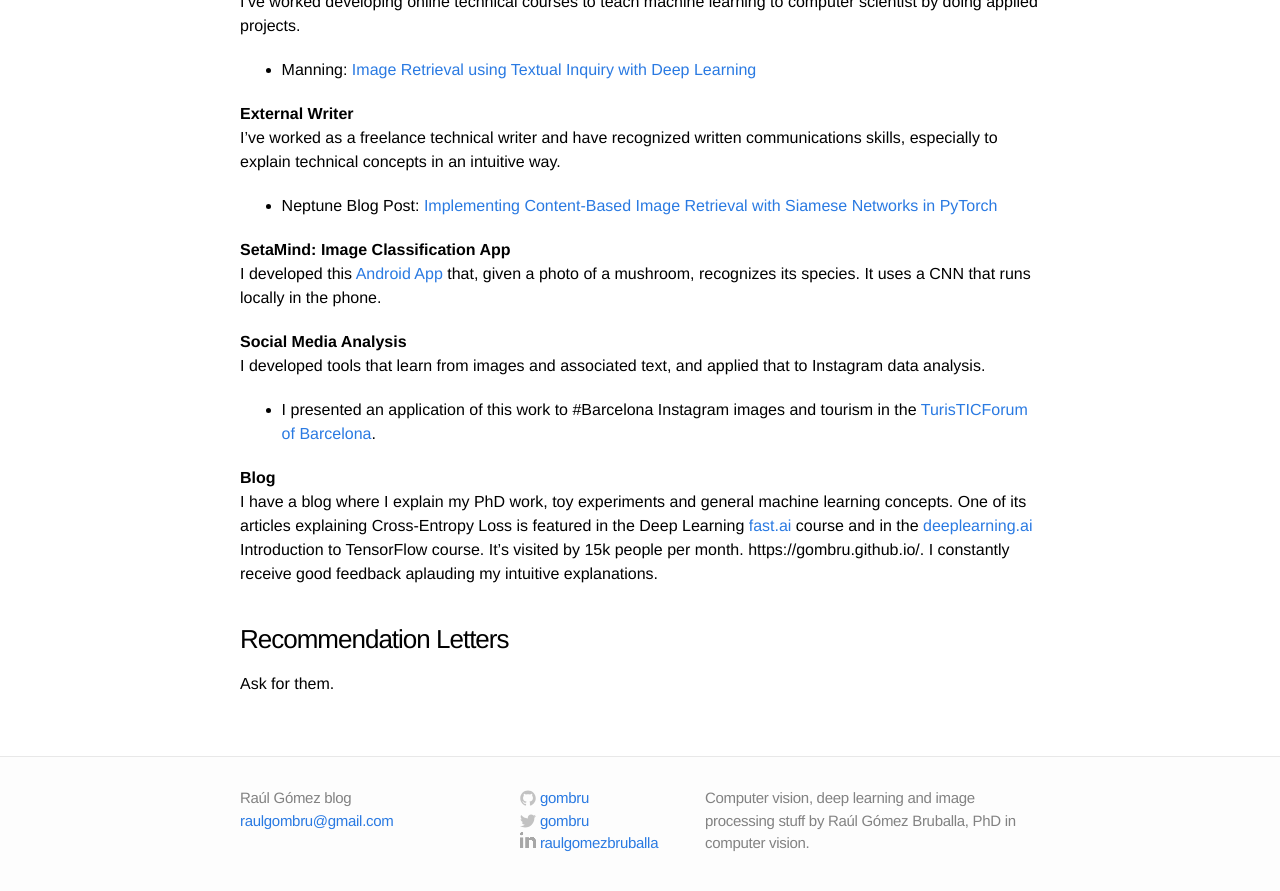
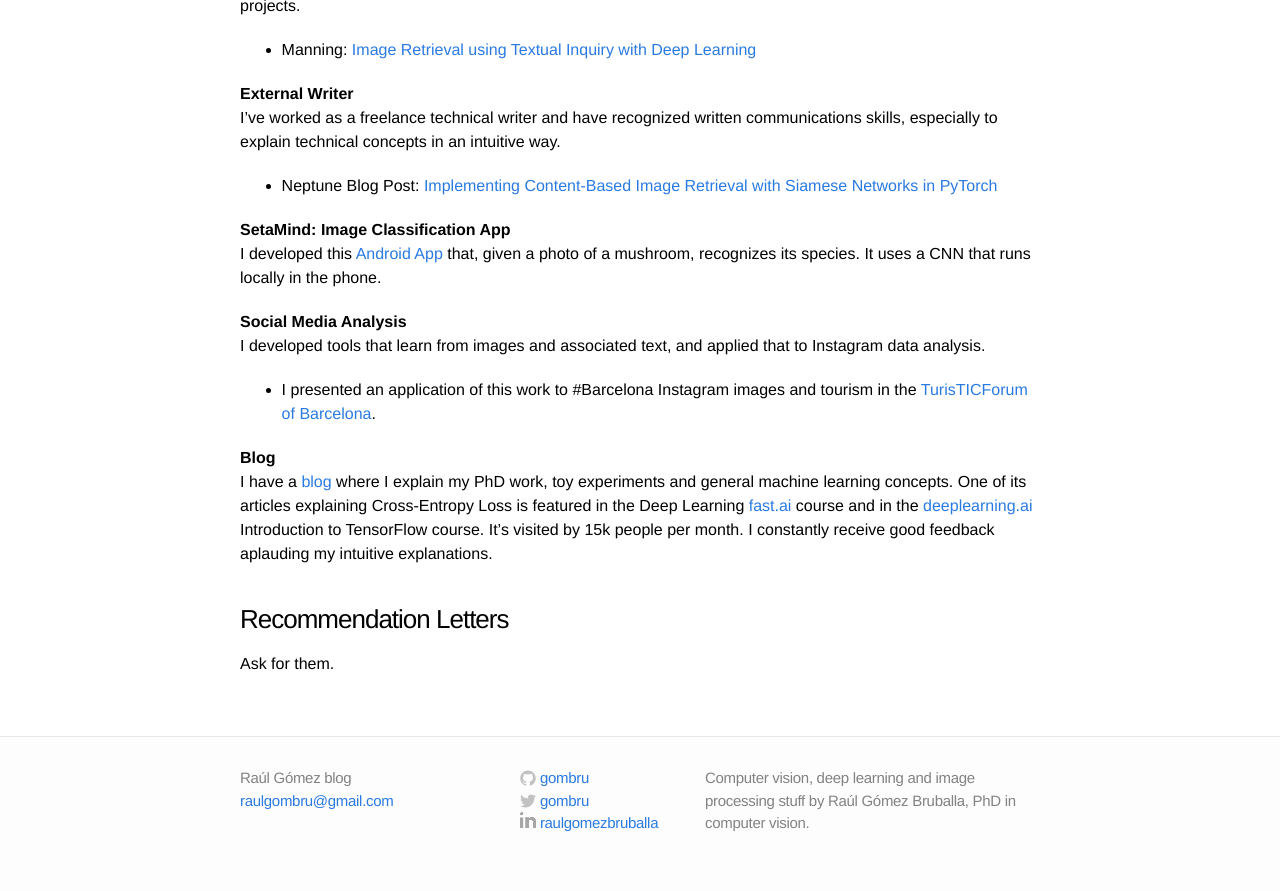
Before and after one commit to gombru/gombru.github.io, a Jekyll site: the page built from about.md, in a window 1280 px wide and 900 px high, scrolled down 4622 px. Shown: the top 891 px of the window. Built offline with Jekyll 4.4.1, drawn with Linux system fonts in a browser that asks for light colours; comment, search, counter and statistics services are not loaded; some of the changed text lies outside the part shown.

Commit message:
big update

```diff
--- a/about.md
+++ b/about.md
@@ -17,9 +17,7 @@
 <img src="/assets/IMG_20190927_075523.jpg" height="300">
 </div>
 
-<p align="center">
 [**Curriculum**](https://drive.google.com/file/d/1lVkR3tW6dt93ExcdVR7Jy6NJCQxKR81s/view?usp=sharing)  |  [**Publications**](https://gombru.github.io/publications/)
-</p>
 
 ### Places you can find me besides in the mountains:
 
@@ -193,7 +191,7 @@
  - I presented an application of this work to #Barcelona Instagram images and tourism in the [TurisTICForum of Barcelona](https://gombru.github.io/2018/01/12/insta_barcelona).
 
 **Blog**
-I have a blog where I explain my PhD work, toy experiments and general machine learning concepts. One of its articles explaining Cross-Entropy Loss is featured in the Deep Learning [fast.ai](https://www.fast.ai/) course and in the [deeplearning.ai](https://www.deeplearning.ai/programs/) Introduction to TensorFlow course. It’s visited by 15k people per month. https://gombru.github.io/. I constantly receive good feedback aplauding my intuitive explanations.
+I have a [blog](https://gombru.github.io/) where I explain my PhD work, toy experiments and general machine learning concepts. One of its articles explaining Cross-Entropy Loss is featured in the Deep Learning [fast.ai](https://www.fast.ai/) course and in the [deeplearning.ai](https://www.deeplearning.ai/programs/) Introduction to TensorFlow course. It’s visited by 15k people per month. I constantly receive good feedback aplauding my intuitive explanations.
 
 
 ### Recommendation Letters
```
Also changed, not shown: phd_thesis_defence.md (+2 -2 lines), assets/about/thesis_all.png (deleted), assets/thesis_all.png.
